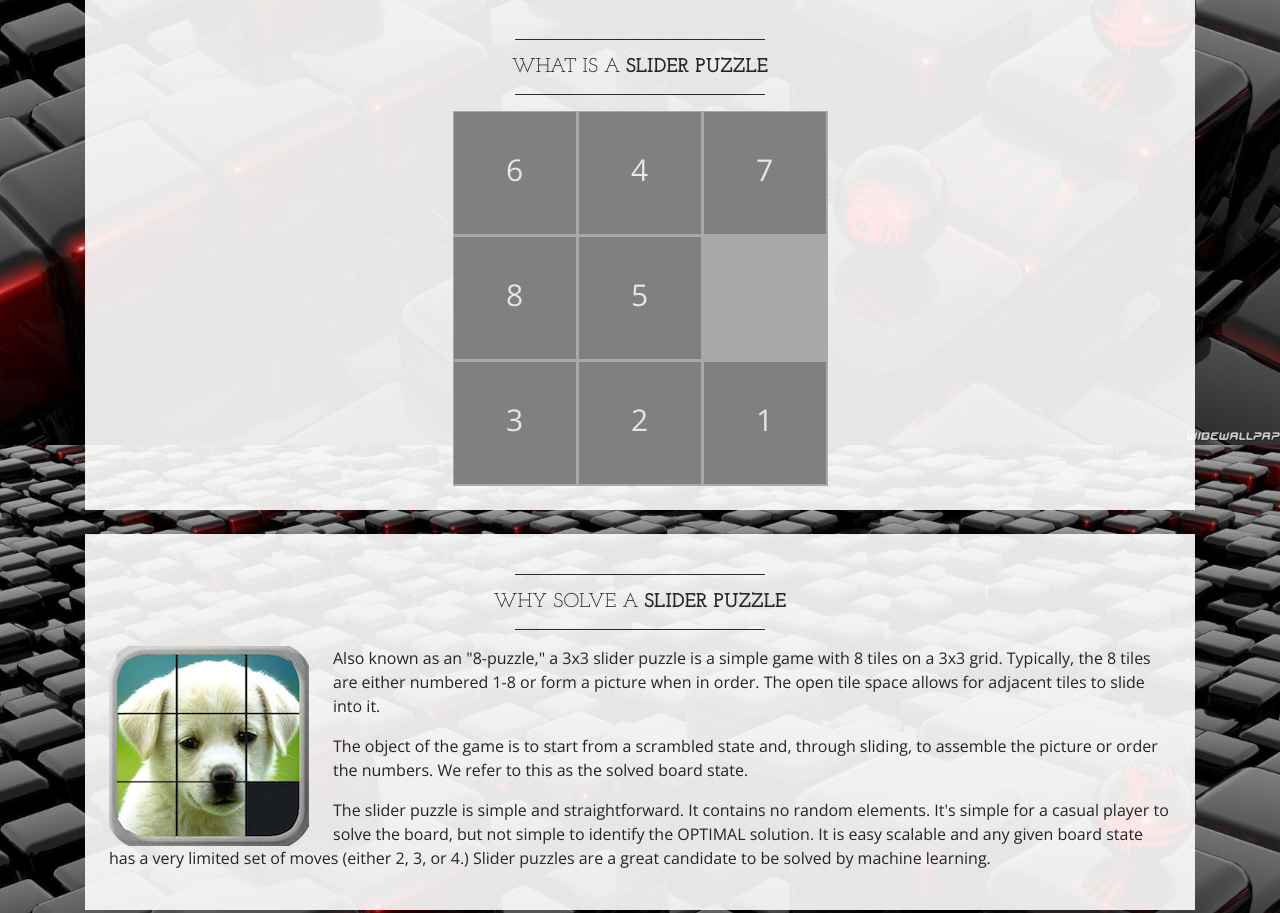
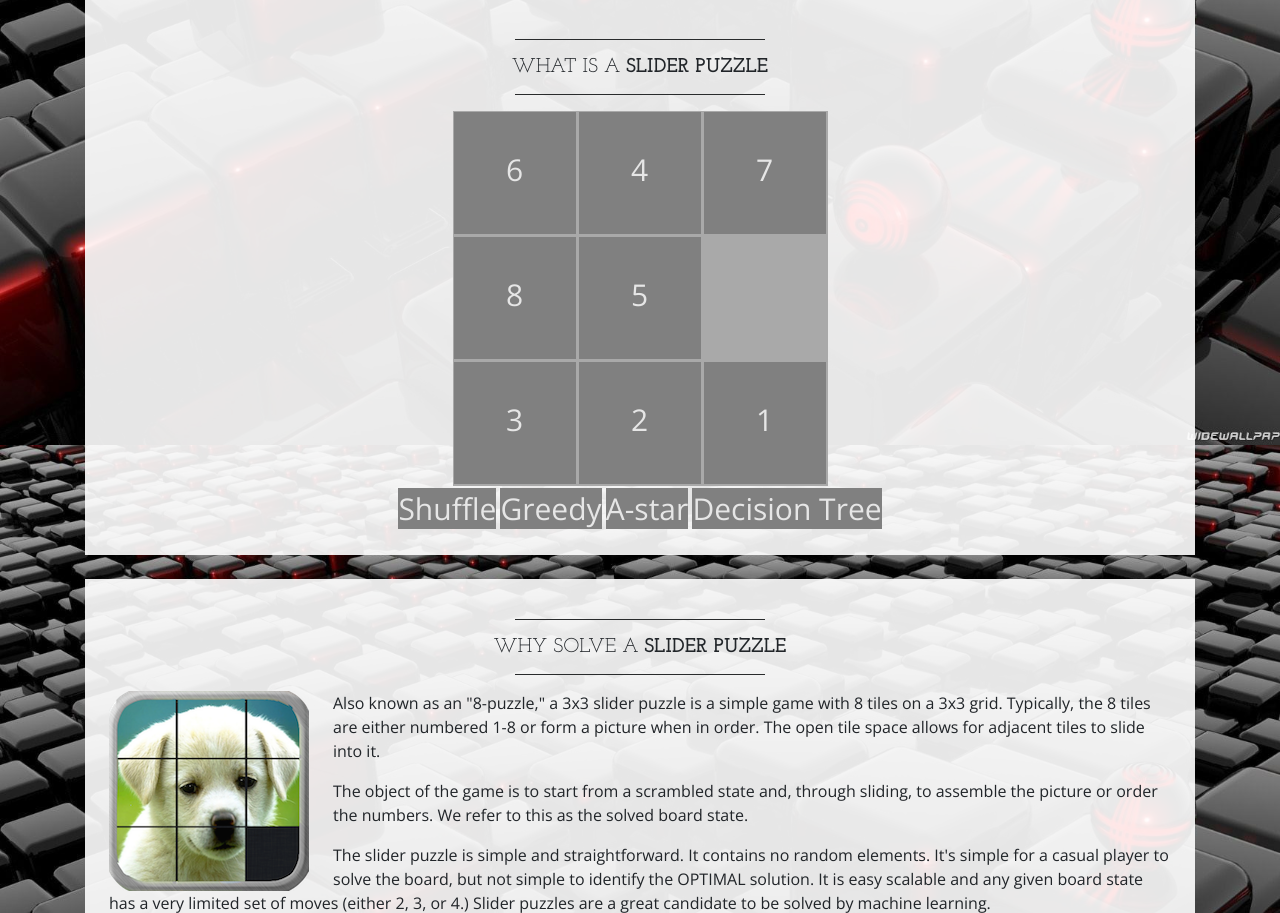
Before and after one commit to markreynoso/electric_slide, a Python web app: template electric_slide/templates/index.jinja2 in a window 1280 px wide. Shown: the part 355-1268 px from the top of the page. Run offline with Jinja, Linux system fonts and the light colour scheme; the template is opened without the code that fills it, so the values that code supplies are empty; some libraries are stand-ins or nearby versions.

Commit message:
buttons for ajax calls created

```diff
--- a/electric_slide/static/business-casual.css
+++ b/electric_slide/static/business-casual.css
@@ -136,3 +136,20 @@ hr.divider {
 .tile-blank {
     background-color: darkgrey;
 }
+
+.puzzle-button {
+  width: 100px;
+  height: 40px;
+  text-align: center;
+  margin: auto;
+  background-color: grey;
+  color: rgba(255, 255, 255, .8);
+  font-size: 30px;
+  padding: 5px, 10px;
+}
+
+.buttons {
+  margin: auto;
+  text-align: center;
+
+}
--- a/electric_slide/templates/index.jinja2
+++ b/electric_slide/templates/index.jinja2
@@ -122,6 +122,12 @@
           <div id="eight" class="tile" data-coords="8"><span>8</span></div>
           <div id="nine" class="tile-blank" data-coords="9"><span></span></div>
         </div>
+        <div class="buttons">
+          <a class="puzzle-button" href="">Shuffle</a>
+          <a class="puzzle-button" href="">Greedy</a>
+          <a class="puzzle-button" href="">A-star</a>
+          <a class="puzzle-button" href="">Decision Tree</a>
+        </div>
       </div>
 
       <div class="bg-faded p-4 my-4">
```
